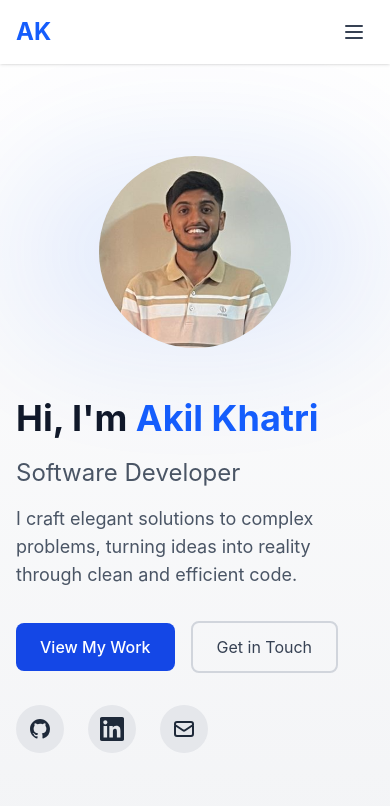
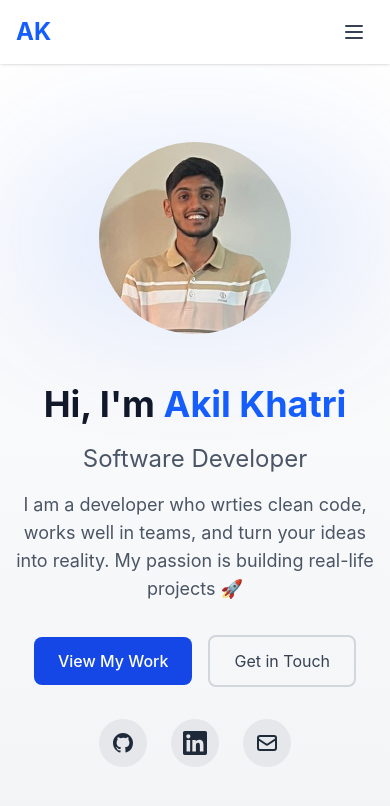
Before and after one commit to AK1239/my-portfolio, a React (Vite) app: page / in a window 390 px wide. Shown: the top 806 px of the page. Built offline with nearby package versions, Linux system fonts and the light colour scheme.

Commit message:
responsive for the hero page

```diff
--- a/src/components/Hero.jsx
+++ b/src/components/Hero.jsx
@@ -17,17 +17,18 @@ const Hero = () => {
           </div>
 
           <div className="space-y-8 order-2 lg:order-1">
-            <div className="space-y-4">
+            <div className="space-y-4 text-center sm:text-left">
               <h1 className="text-4xl sm:text-5xl lg:text-6xl font-bold leading-tight text-gray-900">
                 Hi, I'm <span className="text-blue-600">Akil Khatri</span>
               </h1>
               <h2 className="text-2xl sm:text-3xl lg:text-4xl text-gray-600">Software Developer</h2>
               <p className="text-lg text-gray-600 max-w-2xl">
-                I craft elegant solutions to complex problems, turning ideas into reality through clean and efficient code.
+                I am a developer who wrties clean code, works well in teams, and turn your ideas into reality. My passion is building real-life
+                projects 🚀
               </p>
             </div>
 
-            <div className="flex flex-wrap items-center gap-4">
+            <div className="flex flex-wrap items-center gap-4 justify-center sm:justify-start">
               <a href="#projects" className="btn-primary">
                 View My Work
               </a>
@@ -39,7 +40,7 @@ const Hero = () => {
               </a>
             </div>
 
-            <div className="flex gap-6">
+            <div className="flex gap-6 justify-center sm:justify-start">
               <a href="https://github.com" target="_blank" rel="noopener noreferrer" className="social-icon group" aria-label="GitHub Profile">
                 <svg className="h-6 w-6" fill="currentColor" viewBox="0 0 24 24">
                   <path
--- a/src/components/Navbar.jsx
+++ b/src/components/Navbar.jsx
@@ -37,7 +37,7 @@ const Navbar = () => {
           <div className="md:hidden">
             <button
               onClick={() => setIsMenuOpen(!isMenuOpen)}
-              className="inline-flex items-center justify-center p-2 rounded-md text-gray-700 hover:text-blue-600 transition-colors duration-300"
+              className="inline-flex items-center justify-center p-2 rounded-md text-gray-700 hover:text-blue-600 transition-colors duration-300 cursor-pointer"
               aria-expanded={isMenuOpen}
               aria-label="Toggle navigation menu"
             >
```
